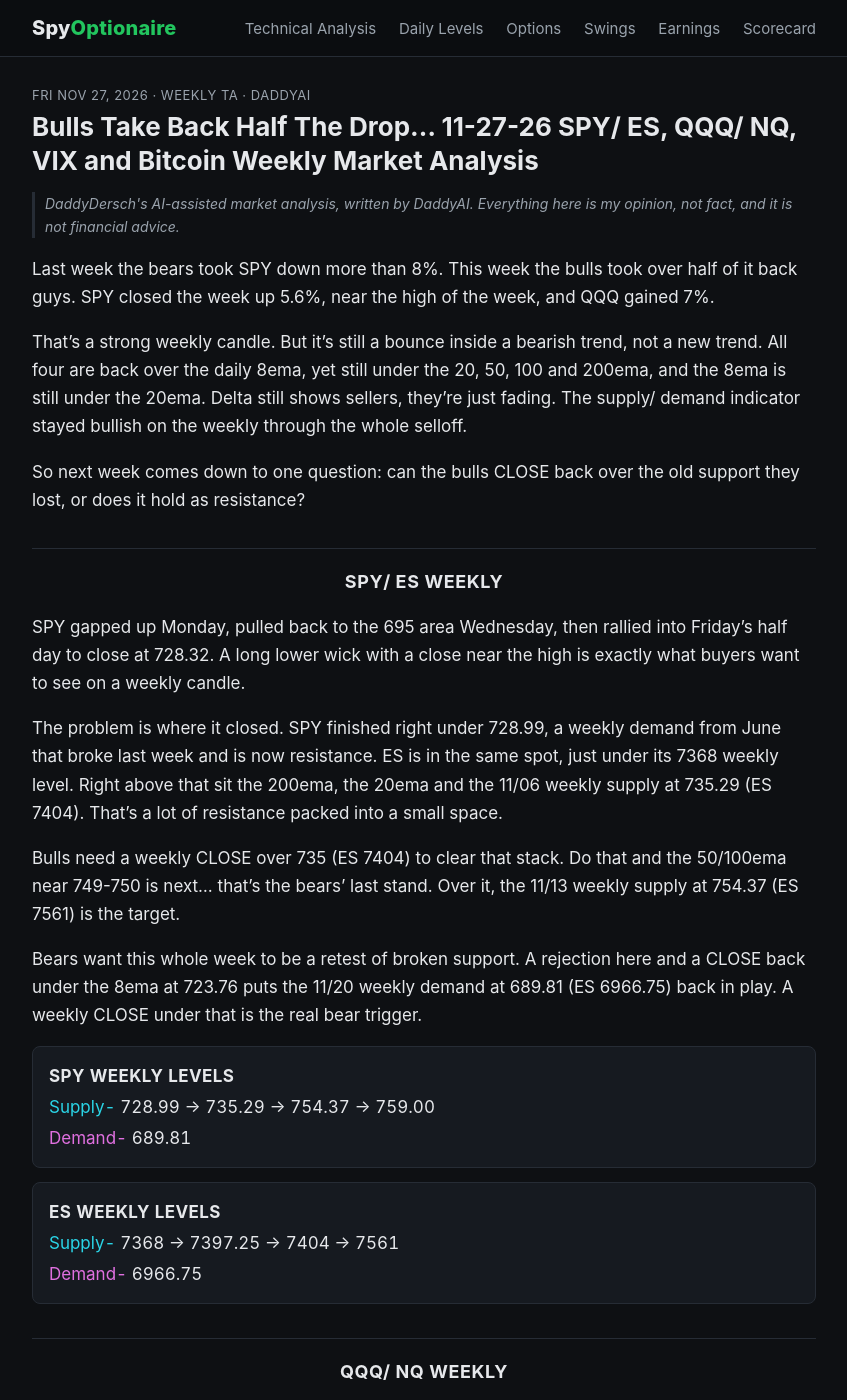
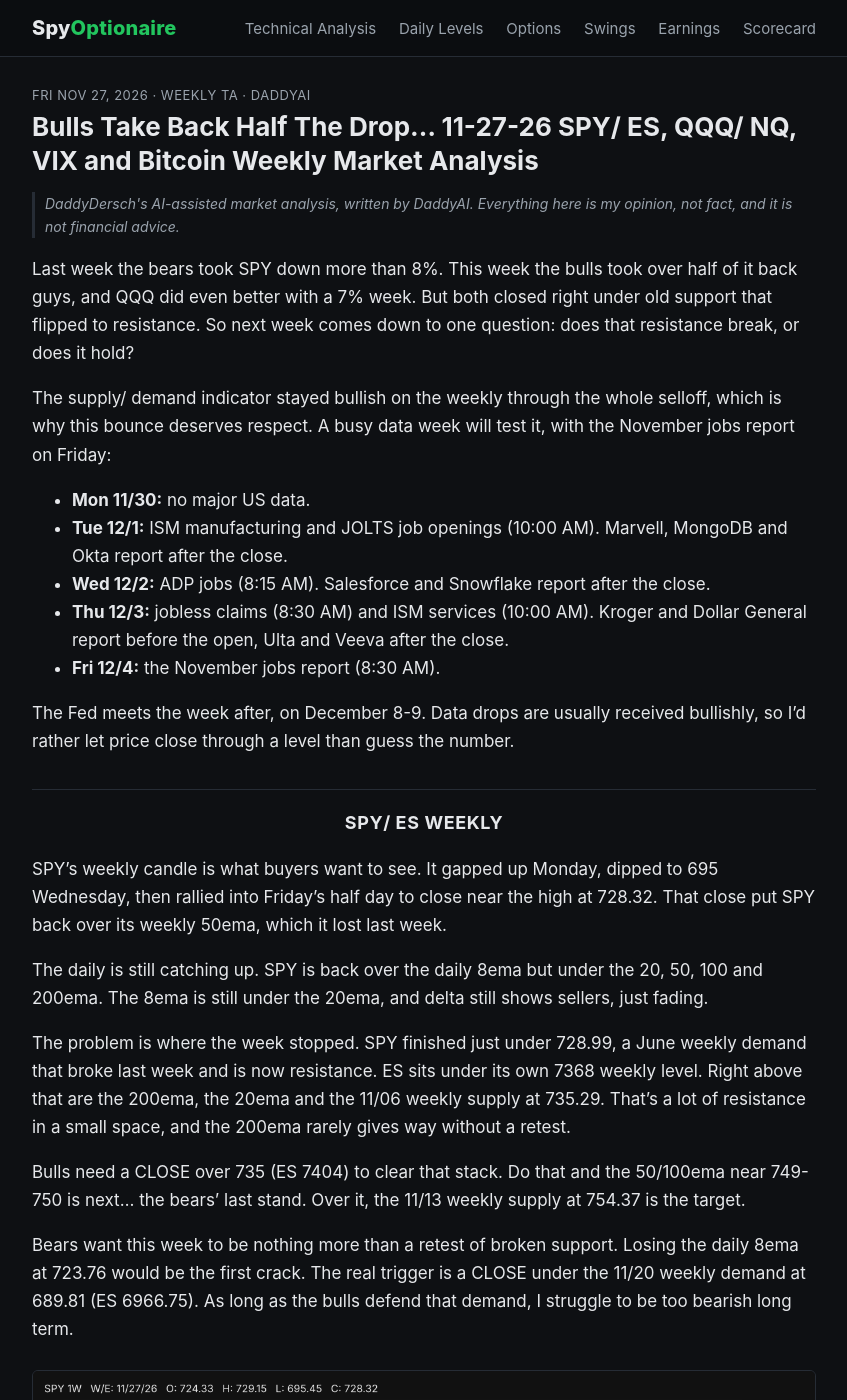
Before and after one commit to SpyOptionaire/spyoptionaire.github.io, a Jekyll site: the page built from _posts/2026-11-27-weekly-bulls-take-back-half-the-drop.md, in a window 1280 px wide and 1400 px high. Shown: the whole window, without its empty margins (216-1063 px from the left). Built offline with Jekyll 4.4.1, drawn with Linux system fonts in a browser that asks for light colours; some of the changed text lies outside the part shown.

Commit message:
Weekly TA 11-27-26: weekly charts, Bitcoin section, next week's calendar
Co-Authored-By: Claude Opus 5.5 <noreply@anthropic.com>
Claude-Session: https://claude.ai/code/session_01EnXCpuVm1syN7WUqHq3gzN

```diff
--- a/_posts/2026-11-27-weekly-bulls-take-back-half-the-drop.md
+++ b/_posts/2026-11-27-weekly-bulls-take-back-half-the-drop.md
@@ -2,81 +2,119 @@
 layout: post
 title: "Bulls Take Back Half The Drop… 11-27-26 SPY/ ES, QQQ/ NQ, VIX and Bitcoin Weekly Market Analysis"
 kind: Weekly TA
-description: "Weekly: SPY and QQQ won back more than half of last week's selloff and closed back over the daily 8ema, but both stopped right under old support that is now resistance. Weekly supply/ demand levels for SPY, ES, QQQ, NQ and VIX for next week."
+description: "Weekly: SPY and QQQ won back more than half of last week's selloff but closed right under old support that is now resistance. Bitcoin sits on its June weekly demand. Next week's calendar (jobs report Friday), weekly charts and levels for SPY, ES, QQQ, NQ, VIX and Bitcoin."
 ---
 
-Last week the bears took SPY down more than 8%. This week the bulls took over half of it back guys. SPY closed the week up 5.6%, near the high of the week, and QQQ gained 7%.
+Last week the bears took SPY down more than 8%. This week the bulls took over half of it back guys, and QQQ did even better with a 7% week. But both closed right under old support that flipped to resistance. So next week comes down to one question: does that resistance break, or does it hold?
 
-That's a strong weekly candle. But it's still a bounce inside a bearish trend, not a new trend. All four are back over the daily 8ema, yet still under the 20, 50, 100 and 200ema, and the 8ema is still under the 20ema. Delta still shows sellers, they're just fading. The supply/ demand indicator stayed bullish on the weekly through the whole selloff.
+The supply/ demand indicator stayed bullish on the weekly through the whole selloff, which is why this bounce deserves respect. A busy data week will test it, with the November jobs report on Friday:
 
-So next week comes down to one question: can the bulls CLOSE back over the old support they lost, or does it hold as resistance?
+- **Mon 11/30:** no major US data.
+- **Tue 12/1:** ISM manufacturing and JOLTS job openings (10:00 AM). Marvell, MongoDB and Okta report after the close.
+- **Wed 12/2:** ADP jobs (8:15 AM). Salesforce and Snowflake report after the close.
+- **Thu 12/3:** jobless claims (8:30 AM) and ISM services (10:00 AM). Kroger and Dollar General report before the open, Ulta and Veeva after the close.
+- **Fri 12/4:** the November jobs report (8:30 AM).
+
+The Fed meets the week after, on December 8-9. Data drops are usually received bullishly, so I'd rather let price close through a level than guess the number.
 
 ### SPY/ ES WEEKLY
 
-SPY gapped up Monday, pulled back to the 695 area Wednesday, then rallied into Friday's half day to close at 728.32. A long lower wick with a close near the high is exactly what buyers want to see on a weekly candle.
+SPY's weekly candle is what buyers want to see. It gapped up Monday, dipped to 695 Wednesday, then rallied into Friday's half day to close near the high at 728.32. That close put SPY back over its weekly 50ema, which it lost last week.
 
-The problem is where it closed. SPY finished right under 728.99, a weekly demand from June that broke last week and is now resistance. ES is in the same spot, just under its 7368 weekly level. Right above that sit the 200ema, the 20ema and the 11/06 weekly supply at 735.29 (ES 7404). That's a lot of resistance packed into a small space.
+The daily is still catching up. SPY is back over the daily 8ema but under the 20, 50, 100 and 200ema. The 8ema is still under the 20ema, and delta still shows sellers, just fading.
 
-Bulls need a weekly CLOSE over 735 (ES 7404) to clear that stack. Do that and the 50/100ema near 749-750 is next... that's the bears' last stand. Over it, the 11/13 weekly supply at 754.37 (ES 7561) is the target.
+The problem is where the week stopped. SPY finished just under 728.99, a June weekly demand that broke last week and is now resistance. ES sits under its own 7368 weekly level. Right above that are the 200ema, the 20ema and the 11/06 weekly supply at 735.29. That's a lot of resistance in a small space, and the 200ema rarely gives way without a retest.
 
-Bears want this whole week to be a retest of broken support. A rejection here and a CLOSE back under the 8ema at 723.76 puts the 11/20 weekly demand at 689.81 (ES 6966.75) back in play. A weekly CLOSE under that is the real bear trigger.
+Bulls need a CLOSE over 735 (ES 7404) to clear that stack. Do that and the 50/100ema near 749-750 is next... the bears' last stand. Over it, the 11/13 weekly supply at 754.37 is the target.
+
+Bears want this week to be nothing more than a retest of broken support. Losing the daily 8ema at 723.76 would be the first crack. The real trigger is a CLOSE under the 11/20 weekly demand at 689.81 (ES 6966.75). As long as the bulls defend that demand, I struggle to be too bearish long term.
+
+![SPY weekly chart with weekly EMAs and weekly supply/ demand levels](/assets/charts/2026-11-27/SPY_weekly.png)
+
+![ES weekly chart with weekly EMAs and weekly supply/ demand levels](/assets/charts/2026-11-27/ES_weekly.png)
 
 <div class="levels" markdown="1">
-**SPY WEEKLY LEVELS**
+**SPY LEVELS FOR NEXT WEEK**
 
-<span class="s">Supply-</span> 728.99 -> 735.29 -> 754.37 -> 759.00
+<span class="s">Supply-</span> 728.99 (weekly) -> 729.46 -> 733.40 (200ema) -> 735.29 (weekly) -> 735.74 (20ema) -> 749.11-749.81 (50/100ema) -> 754.37 (weekly)
 
-<span class="m">Demand-</span> 689.81
+<span class="m">Demand-</span> 723.76 (8ema) -> 689.81 (weekly) -> 682.08
 </div>
 
 <div class="levels" markdown="1">
-**ES WEEKLY LEVELS**
+**ES LEVELS FOR NEXT WEEK**
 
-<span class="s">Supply-</span> 7368 -> 7397.25 -> 7404 -> 7561
+<span class="s">Supply-</span> 7359 -> 7368 (weekly) -> 7384.75 (20ema) -> 7397.25 (weekly) -> 7397.64 (200ema) -> 7404 (weekly) -> 7532-7551 (50/100ema) -> 7561 (weekly)
 
-<span class="m">Demand-</span> 6966.75
+<span class="m">Demand-</span> 7267.03 (8ema) -> 6966.75 (weekly) -> 6884.50
 </div>
 
 ### QQQ/ NQ WEEKLY
 
-Tech bounced harder, but it had a rougher ride. QQQ's best day was Monday, not Friday. It popped to 657.53, then sold all the way back down Wednesday to tag last week's low at the 608.45 weekly demand. Buyers defended it, and QQQ closed the week at 650.99... still under Monday's high. NQ looks the same: Monday's 27137 high is still the top, and Friday stalled just under the 26888 daily supply.
+Tech led the bounce, but it had a rougher ride than SPY. QQQ's best day was Monday, not Friday. It popped to 657.53, then sold all the way back Wednesday to tag 608.45, the weekly demand at last week's close. Buyers defended it, and QQQ closed the week at 650.99. That's back over its weekly 100ema, but still under Monday's high, so QQQ's weekly candle is actually red.
 
-Momentum is the other difference. QQQ's daily momentum is still in the extreme bear zone, just turning up, while SPY's has climbed out of it. Tech has the bigger bounce but the weaker footing.
+NQ tells the same story. Monday's 27137 high is still the top of the week, and Friday stalled just under the 26888 daily supply. QQQ's daily momentum is also still in the extreme bear zone, only turning up, while SPY's has climbed out. Tech has the bigger bounce but the weaker footing.
 
-Bulls want a weekly CLOSE over Monday's high (NQ 27137) first. The daily 651-656 zone and the 20ema at 664 are the hurdles there. There's no weekly level overhead until the 11/13 weekly supply at 679.89 (NQ 27927.25), which sits right at the 200ema.
+Bulls want a CLOSE over Monday's high first (NQ 27137), which also clears that 26888 supply. The daily 20ema at 664 comes next. There's no weekly level overhead until the 11/13 weekly supply at 679.89 (NQ 27927.25), which lines up with the daily 200ema.
 
-Bears want a second run at the lows. A weekly CLOSE under 608.45 (NQ 25291) breaks the demand buyers just defended, and that would put tech back in the driver's seat for the bears.
+Bears want a second run at the lows. A CLOSE under 608.45 (NQ 25291) breaks the demand buyers just defended, and that would hand tech back to the bears.
+
+![QQQ weekly chart with weekly EMAs and weekly supply/ demand levels](/assets/charts/2026-11-27/QQQ_weekly.png)
+
+![NQ weekly chart with weekly EMAs and weekly supply/ demand levels](/assets/charts/2026-11-27/NQ_weekly.png)
 
 <div class="levels" markdown="1">
-**QQQ WEEKLY LEVELS**
+**QQQ LEVELS FOR NEXT WEEK**
 
-<span class="s">Supply-</span> 679.89 -> 684.23 -> 714.88
+<span class="s">Supply-</span> 651.42 -> 656.10 -> 664.10 (20ema) -> 679.89 (weekly) -> 680.91 (200ema) -> 684.23 (weekly) -> 688.84-696.45 (50/100ema)
 
-<span class="m">Demand-</span> 608.45
+<span class="m">Demand-</span> 646.71 (8ema) -> 608.45 (weekly) -> 603.31
 </div>
 
 <div class="levels" markdown="1">
-**NQ WEEKLY LEVELS**
+**NQ LEVELS FOR NEXT WEEK**
 
-<span class="s">Supply-</span> 27927.25 -> 28287 -> 29391.75
+<span class="s">Supply-</span> 26888 -> 27277.99 (20ema) -> 27927.25 (weekly) -> 28171.23 (200ema) -> 28287 (weekly)
 
-<span class="m">Demand-</span> 25291
+<span class="m">Demand-</span> 26564.22 (8ema) -> 26000.50 -> 25291 (weekly)
 </div>
 
-### VIX
+### VIX DAILY
 
-VIX lost a third of its value this week, from 35.89 down to 23.81, and closed right on its 20ema. That's congruent with stocks: fear came out as SPY and QQQ bounced. The supply/ demand indicator is bearish on VIX on both the daily and the weekly, which helps the bulls.
+VIX backs up the bounce. It lost a third of its value this week, from 35.89 down to 23.81, and finished right on its 20ema. That's congruent: fear came out as SPY and QQQ climbed.
 
-For next week, a VIX CLOSE under the 20ema, then the 50ema at 20.70, would back the bounce. IF VIX gets back over its 8ema at 26.15 while SPY is still stuck under that 735 stack, that's the warning sign.
+The jobs report is the test for VIX too. If it holds under the 20ema through Friday, that keeps the bulls' path open, with the 50ema at 20.70 as the next demand. IF VIX gets back over its 8ema at 26.15 while SPY is still stuck under that 735 stack, that's the warning sign.
+
+![VIX daily chart with EMAs and supply/ demand levels](/assets/charts/2026-11-27/VIX_daily.png)
 
 <div class="levels" markdown="1">
-**VIX LEVELS**
+**VIX DAILY LEVELS**
 
 <span class="s">Supply-</span> 23.87 (20ema) -> 26.15 (8ema) -> 35.89
 
 <span class="m">Demand-</span> 20.70 (50ema) -> 19.08 (100ema) -> 18.36
 </div>
 
-### BITCOIN
+### BITCOIN DAILY
 
-*Bitcoin levels are based on CME Bitcoin futures (MBT).* Bitcoin's data is still being checked, so no Bitcoin levels in this week's post.
+*Bitcoin levels are based on CME Bitcoin futures (MBT).*
+
+Bitcoin didn't join the bounce. It's IMBALANCED right now: it closed and has held under its previous daily demand at 62,060 since 11/20. Friday pushed just over that level to 62,270 and got rejected, closing at 59,779.
+
+The weekly is what's holding it up. Bitcoin closed right on top of its June weekly demand at 59,763, and the supply/ demand indicator is still bullish on the weekly. On the daily, though, it's under every EMA, and the 8ema is under the 20ema.
+
+The bulls first need to CLOSE back over 62,060 to get back in balance. The 60,270 supply and the 8ema near 60,900 come first. Over 62,060, the old weekly demands at 62,630-62,975 turn into resistance, then the 20ema near 64,960.
+
+Bears want a CLOSE under 59,085, last week's weekly demand. Under that, the next demands are 58,900 and 57,985.
+
+![Bitcoin (MBT) weekly chart with weekly EMAs and weekly supply/ demand levels](/assets/charts/2026-11-27/BTC_weekly.png)
+
+![Bitcoin (MBT) daily chart with EMAs and supply/ demand levels](/assets/charts/2026-11-27/BTC_daily.png)
+
+<div class="levels" markdown="1">
+**BITCOIN (MBT) LEVELS**
+
+<span class="s">Supply-</span> 60270 -> 60900 (8ema) -> 62060 -> 62630 (weekly) -> 62975 (weekly) -> 64959 (20ema)
+
+<span class="m">Demand-</span> 59763 (weekly) -> 59085 (weekly) -> 58900 -> 57985
+</div>
```
Also changed, not shown: assets/charts/2026-11-27/BTC_daily.png (added), assets/charts/2026-11-27/BTC_weekly.png (added), assets/charts/2026-11-27/ES_weekly.png (added), assets/charts/2026-11-27/NQ_weekly.png (added), assets/charts/2026-11-27/QQQ_weekly.png (added), assets/charts/2026-11-27/SPY_weekly.png (added).
